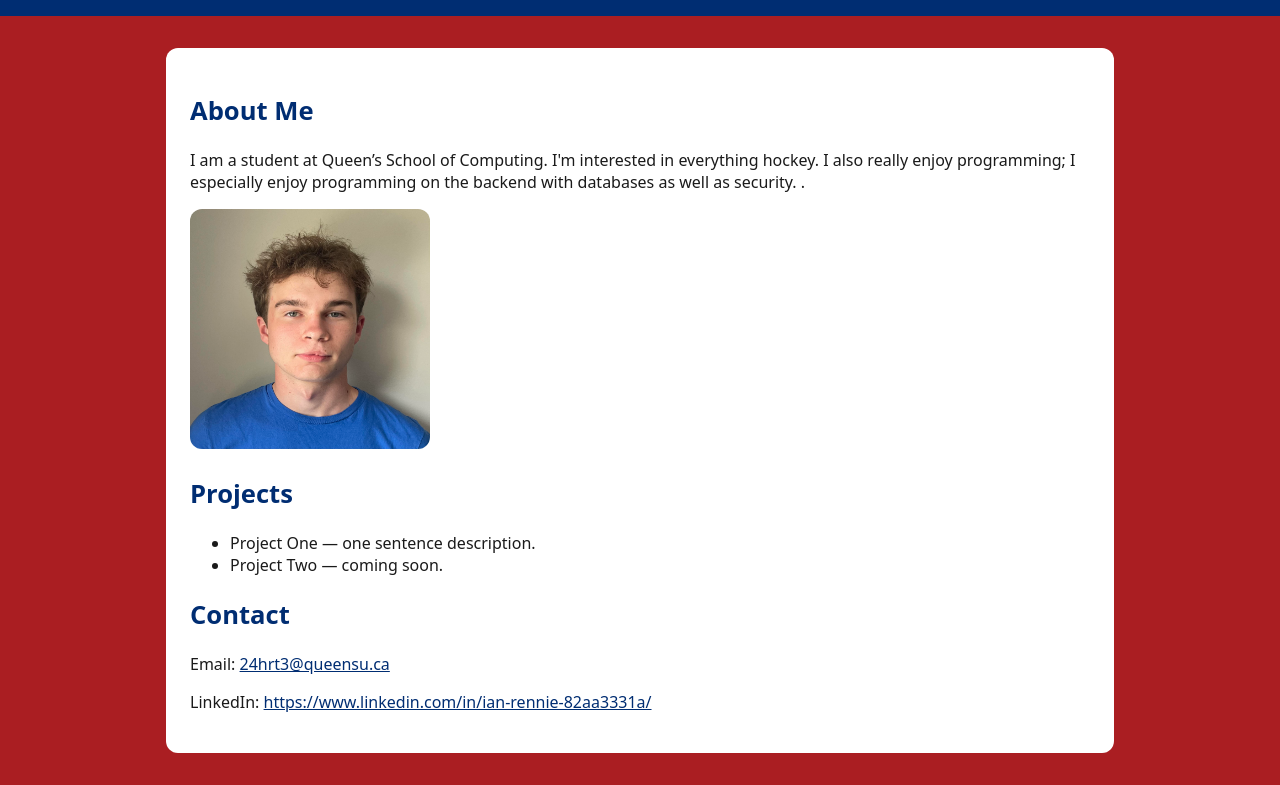
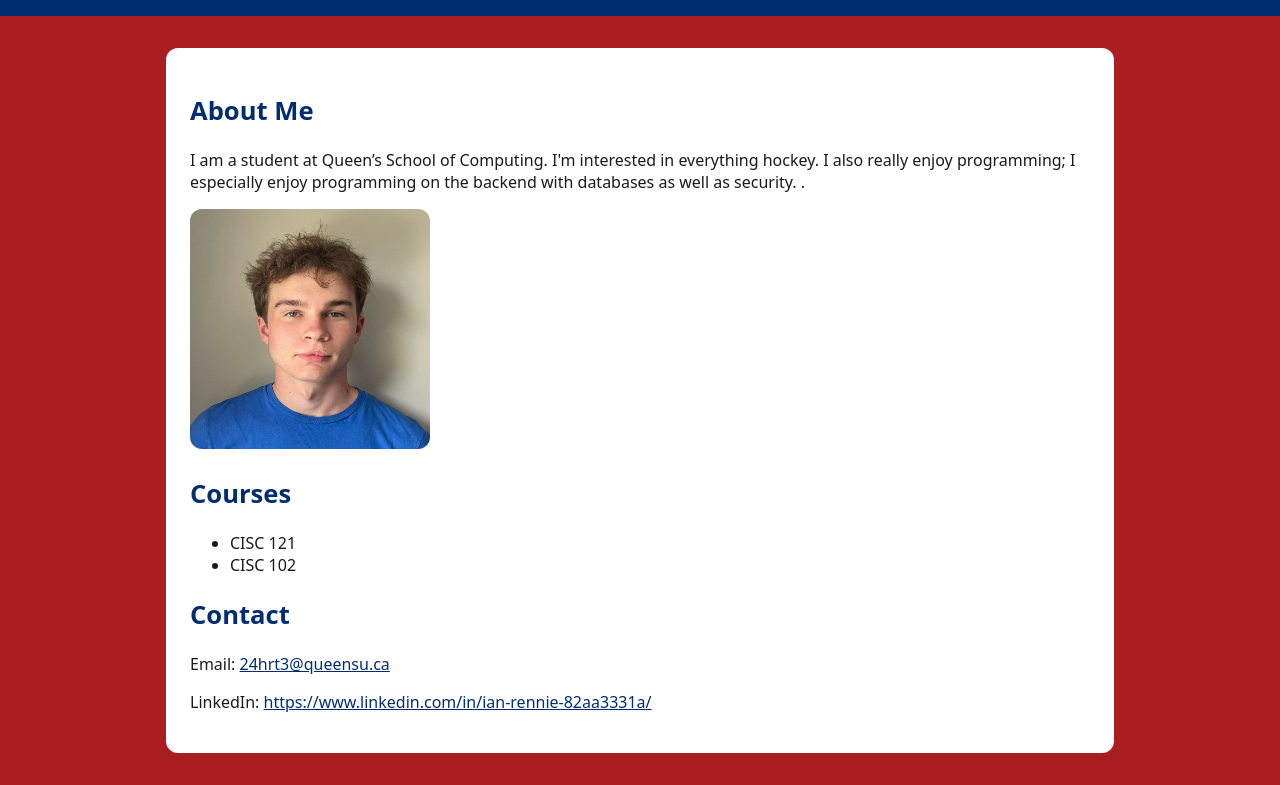
Before and after one commit to IRennie74/queens-student-page, a plain HTML site: page index.html in a window 1280 px wide. Shown: the part 102-887 px from the top of the page. Drawn offline with Linux system fonts and the light colour scheme.

Commit message:
Update index.html

```diff
--- a/index.html
+++ b/index.html
@@ -20,10 +20,10 @@
       <img src="Headshot.jpg" alt="Ian Rennie portrait" width="240" height="240" />
 
       <!-- ====== PROJECTS/COURSES (add or rename items to courses instead of projects) ====== -->
-      <h2>Projects</h2>
+      <h2>Courses</h2>
       <ul>
-        <li>Project One — one sentence description.</li>
-        <li>Project Two — coming soon.</li>
+        <li>CISC 121</li>
+        <li>CISC 102</li>
       </ul>
 
       <!-- ====== CONTACT (update your links) ====== -->
```
